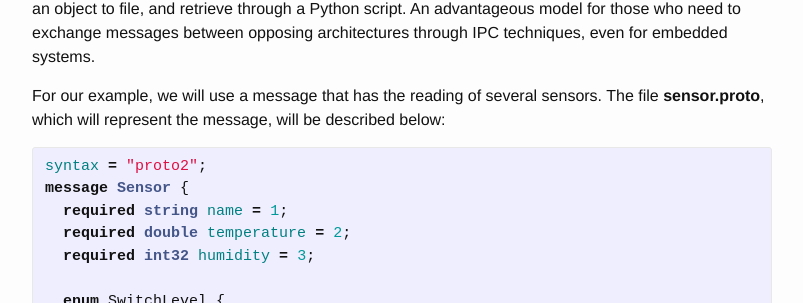
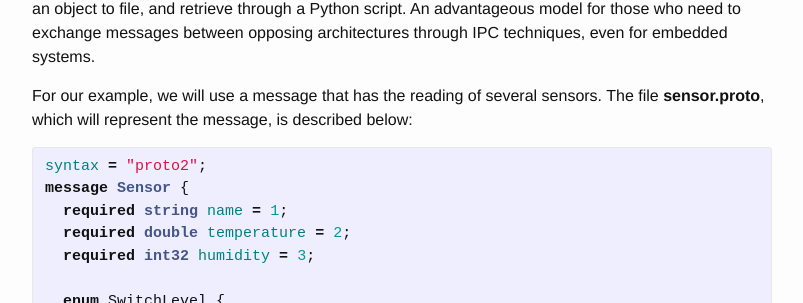
Before and after one commit to conan-io/conan-io.github.io, a Jekyll site: the page built from _posts/2019-02-06-Serializing-your-data-with-Protobuf.markdown, in a window 1280 px wide and 900 px high, scrolled down 1186 px. Shown: the part 173-476 px from the top of the window, without its empty margins (238-1041 px from the left). Built offline with Jekyll 4.4.1, drawn with Linux system fonts in a browser that asks for light colours; comment, search, counter and statistics services are not loaded.

Commit message:
Update _posts/2019-02-06-Serializing-your-data-with-Protobuf.markdown
Co-Authored-By: uilianries <uilianries@gmail.com>

```diff
--- a/_posts/2019-02-06-Serializing-your-data-with-Protobuf.markdown
+++ b/_posts/2019-02-06-Serializing-your-data-with-Protobuf.markdown
@@ -36,7 +36,7 @@ Another advantage is the size, as the Protobuf format is simplified, the files c
 
 So that we can illustrate the use of Protocol Buffers, we will exchange messages through different architectures and opposite languages. We will compile a code in C++ for _armv7hf_ architecture, serialize an object to file, and retrieve through a Python script. An advantageous model for those who need to exchange messages between opposing architectures through IPC techniques, even for embedded systems.
 
-For our example, we will use a message that has the reading of several sensors. The file **sensor.proto**, which will represent the message, will be described below:
+For our example, we will use a message that has the reading of several sensors. The file **sensor.proto**, which will represent the message, is described below:
 
 {% highlight proto %}
 syntax = "proto2";
```
